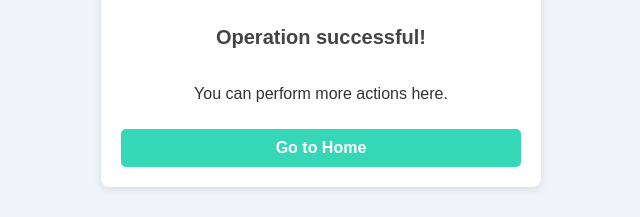
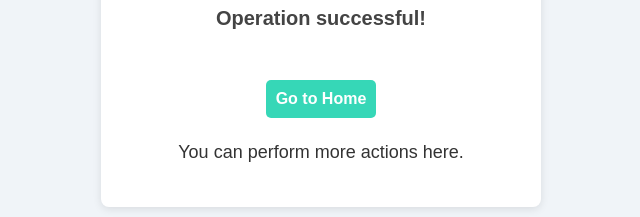
Before and after one commit to griantek/spa_booking_frontend, a React (Create React App) app: page /confirmation in a window 1280 px wide. Shown: the part 470-687 px from the top of the page, without its empty margins (319-959 px from the left). Built offline with nearby package versions, Linux system fonts and the light colour scheme.

Commit message:
print feature added

```diff
--- a/src/components/ConfirmationPage.js
+++ b/src/components/ConfirmationPage.js
@@ -1,18 +1,43 @@
-import React from "react";
+import React, { useEffect, useState } from "react";
 import { useLocation, useNavigate } from "react-router-dom";
 import "../styles/global.css";
 
 const ConfirmationPage = () => {
   const location = useLocation();
   const navigate = useNavigate();
-
-  const { message, note } = location.state || {
+  const { message, note, phone } = location.state || {
     message: "Operation successful!",
     note: "You can perform more actions here.",
+    phone: null,
   };
+
+  const [appointmentDetails, setAppointmentDetails] = useState(null);
+
+  useEffect(() => {
+    if (phone) {
+      const fetchDetails = async () => {
+        try {
+          const response = await fetch(`https://spa-booking-backend.onrender.com/appointment/${phone}`);
+          if (response.ok) {
+            const data = await response.json();
+            setAppointmentDetails(data);
+          } else {
+            console.error("Failed to fetch appointment details");
+          }
+        } catch (error) {
+          console.error("Error fetching appointment details:", error);
+        }
+      };
+      fetchDetails();
+    }
+  }, [phone]);
 
   const handleGoBack = () => {
     navigate("/");
+  };
+
+  const handlePrint = () => {
+    window.print();
   };
 
   return (
@@ -23,10 +48,35 @@ const ConfirmationPage = () => {
         className="form-image"
       />
       <h1>{message}</h1>
+
+
+      {appointmentDetails ? (
+        <div className="appointment-details">
+          <h2>Appointment Details</h2>
+          <p><strong>Name:</strong> {appointmentDetails.name}</p>
+          <p><strong>Phone:</strong> {appointmentDetails.phone}</p>
+          <p><strong>Service:</strong> {appointmentDetails.service}</p>
+          <p><strong>Date:</strong> {appointmentDetails.date}</p>
+          <p><strong>Time:</strong> {appointmentDetails.time}</p>
+          {appointmentDetails.notes && (
+            <p><strong>Notes:</strong> {appointmentDetails.notes}</p>
+          )}
+        </div>
+      ) : (
+        ""
+      )}
+
+      <div className="button-container">
+        <button className="form-button" onClick={handleGoBack}>
+          Go to Home
+        </button>
+
+        {appointmentDetails ?(<button className="form-button" onClick={handlePrint}>
+          Print Confirmation
+        </button>):("")}
+
+      </div>
       <p className="confirmation-text">{note}</p>
-      <button className="form-button" onClick={handleGoBack}>
-        Go to Home
-      </button>
     </div>
   );
 };
--- a/src/components/Modify.js
+++ b/src/components/Modify.js
@@ -108,6 +108,7 @@ function Modify() {
 
       navigate("/confirmation", {
         state: {
+          phone:formData.phone,
           message: "Your appointment has been cancelled successfully!",
           note: "You can book another appointment if needed.",
         },
--- a/src/components/Register.js
+++ b/src/components/Register.js
@@ -56,6 +56,7 @@ const Register = () => {
 
       navigate("/confirmation", {
         state: {
+          phone:formData.phone,
           message: "Your Appointment is Confirmed!",
           note: "Thank you for booking your appointment with us. We look forward to serving you!",
         },
--- a/src/styles/global.css
+++ b/src/styles/global.css
@@ -136,3 +136,41 @@ input, textarea, select {
   font-size: 16px;
   margin: 10px 0;
 }
+
+.appointment-details {
+  margin-top: 20px;
+  padding: 10px;
+  background-color: #f9f9f9;
+  border: 1px solid #ddd;
+  border-radius: 5px;
+}
+
+.appointment-details h2 {
+  margin-bottom: 10px;
+}
+
+.button-container {
+  display: flex;
+  gap: 10px;
+  margin-top: 20px;
+}
+.qr-container {
+  margin-top: 20px;
+  text-align: center;
+}
+
+.qr-container h2 {
+  margin-bottom: 10px;
+}
+
+.qr-container canvas {
+  margin: 0 auto;
+}
+
+.confirmation-text {
+  text-align: center; /* Centers the text horizontally */
+  margin: 20px 0;     /* Adds vertical spacing */
+  font-size: 18px;    /* Adjusts the font size for readability */
+  color: #333;        /* Sets the text color */
+  line-height: 1.6;   /* Adds line height for better spacing */
+}
```
Also changed, not shown: 1 other file (tests, documents, lock files or other folders).
